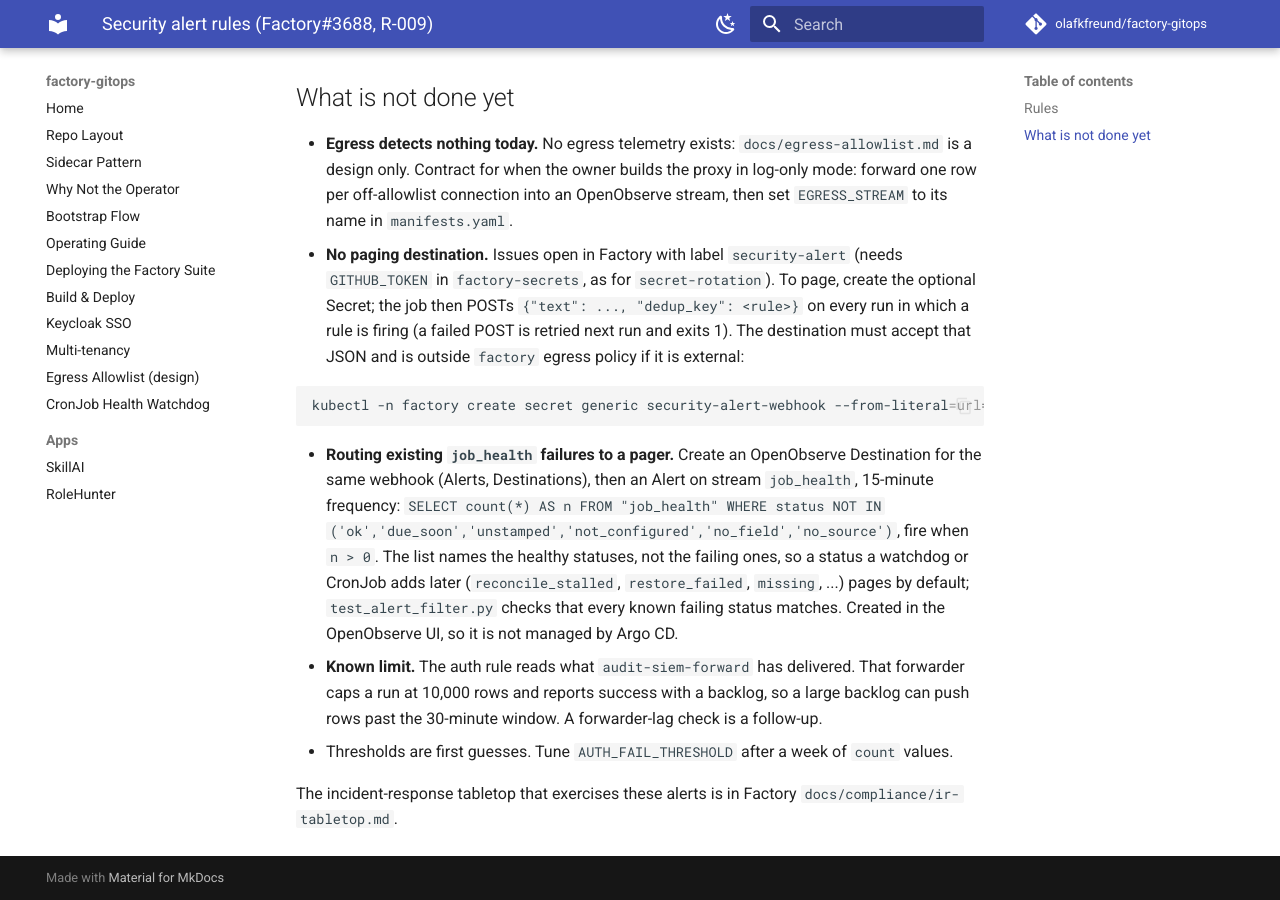
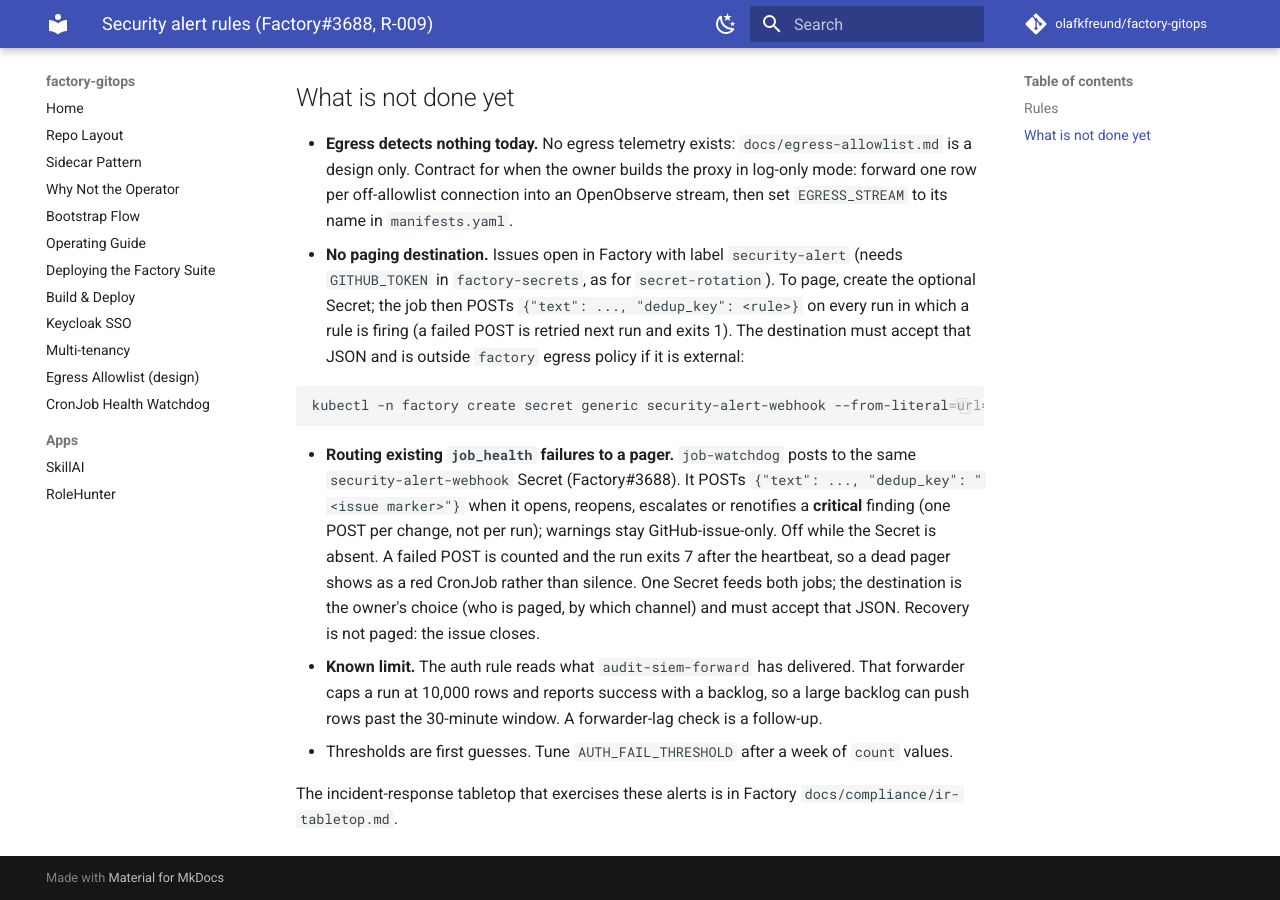
Before and after one commit to olafkfreund/factory-gitops, an MkDocs documentation site: the page built from docs/security-alerts.md, in a window 1280 px wide and 900 px high, scrolled down 843 px. Built offline with MkDocs 1.6.1 and Material for MkDocs 9.7.7, drawn with Linux system fonts in a browser that asks for light colours; comment, search, counter and statistics services are not loaded.

Commit message:
feat(job-watchdog): optional paging webhook for critical findings (Factory#3688)
Co-Authored-By: Claude Opus 5.5 <noreply@anthropic.com>
Claude-Session: https://claude.ai/code/session_01WtDyDqabJ8SR4gD3ubwYx1

````diff
--- a/docs/security-alerts.md
+++ b/docs/security-alerts.md
@@ -38,12 +38,13 @@ WHERE kind = 'security_alert' ORDER BY _timestamp DESC
   kubectl -n factory create secret generic security-alert-webhook --from-literal=url='<paging webhook URL>'
   ```
 
-- **Routing existing `job_health` failures to a pager.** Create an OpenObserve Destination for the
-  same webhook (Alerts, Destinations), then an Alert on stream `job_health`, 15-minute frequency:
-  `SELECT count(*) AS n FROM "job_health" WHERE status NOT IN ('ok','due_soon','unstamped','not_configured','no_field','no_source')`, fire when
-  `n > 0`. The list names the healthy statuses, not the failing ones, so a status a watchdog or
-  CronJob adds later (`reconcile_stalled`, `restore_failed`, `missing`, ...) pages by default;
-  `test_alert_filter.py` checks that every known failing status matches. Created in the OpenObserve UI, so it is not managed by Argo CD.
+- **Routing existing `job_health` failures to a pager.** `job-watchdog` posts to the same
+  `security-alert-webhook` Secret (Factory#3688). It POSTs `{"text": ..., "dedup_key": "<issue
+  marker>"}` when it opens, reopens, escalates or renotifies a **critical** finding (one POST per
+  change, not per run); warnings stay GitHub-issue-only. Off while the Secret is absent. A failed
+  POST is counted and the run exits 7 after the heartbeat, so a dead pager shows as a red
+  CronJob rather than silence. One Secret feeds both jobs; the destination is the owner's choice
+  (who is paged, by which channel) and must accept that JSON. Recovery is not paged: the issue closes.
 - **Known limit.** The auth rule reads what `audit-siem-forward` has delivered. That forwarder caps
   a run at 10,000 rows and reports success with a backlog, so a large backlog can push rows past the
   30-minute window. A forwarder-lag check is a follow-up.
````
Also changed, not shown: docs/job-health-watchdog.md (+3 -0 lines), 1 other file.
